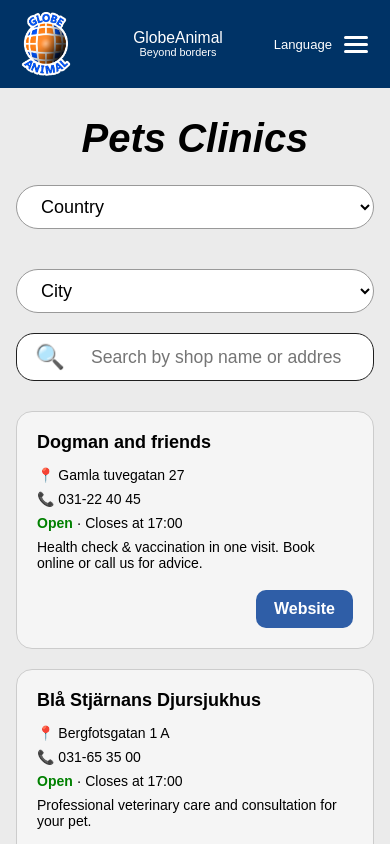
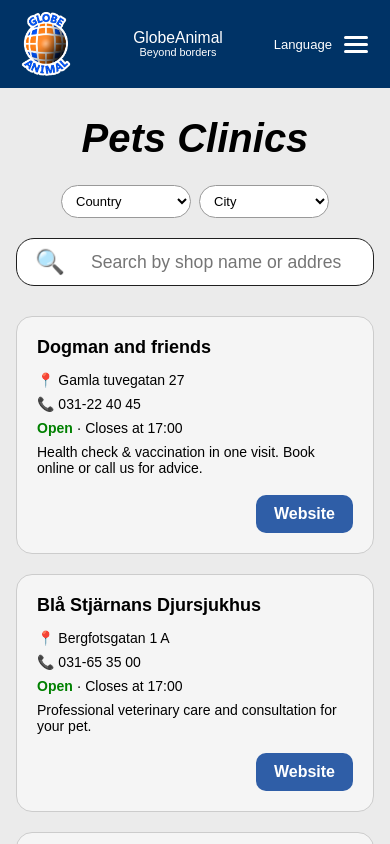
Before and after one commit to MalahatM/GlobeAnimal, a React (Vite) app: page /clinics in a window 390 px wide. Shown: the top 844 px of the page. Built offline with nearby package versions, Linux system fonts and the light colour scheme.

Commit message:
style(filters): improve clinic and insurance filter layout.

```diff
--- a/src/pages/ClinicsPage/ClinicsPage.module.css
+++ b/src/pages/ClinicsPage/ClinicsPage.module.css
@@ -1,11 +1,10 @@
-/* صفحه اصلی */
+
 .container {
   padding: 28px 0 40px;
   width: min(100% - 32px, 1200px);
   margin: 0 auto;
 }
 
-/* عنوان */
 .title {
   margin: 0 0 24px;
   text-align: center;
@@ -14,34 +13,38 @@
   font-style: italic;
 }
 
-/* فیلترها */
+
 .filters {
   display: flex;
   justify-content: center;
-  gap: 40px;
+  align-items: center;
+  gap: 12px;
   margin-bottom: 20px;
-  flex-wrap: wrap;
+  flex-wrap: nowrap;
 }
 
 .filters select {
-  padding: 10px 20px;
-  border-radius: 25px;
+  width: 150px;
+  padding: 8px 12px;
+  border-radius: 18px;
   border: 1px solid #999;
   background: #fff;
   cursor: pointer;
+  font-size: 14px;
 }
 
-/* سرچ */
+
+
 .search {
   display: flex;
   justify-content: center;
   margin-bottom: 30px;
 }
 
-/* کارت‌ها */
+
 .cards {
   display: grid;
-  grid-template-columns: repeat(2, 1fr); /* 👈 دقیقا 2 تا در هر ردیف */
+  grid-template-columns: repeat(2, 1fr);
   gap: 20px;
 }
 
@@ -54,7 +57,7 @@
 
   display: flex;
   flex-direction: column;
-  justify-content: space-between; /* 👈 مهم */
+  justify-content: space-between;
 }
 
 
@@ -65,7 +68,7 @@
   box-shadow: 0 6px 14px rgba(0, 0, 0, 0.1);
 }
 
-/* متن‌ها */
+
 .card h3 {
   margin: 0 0 10px;
   font-size: 18px;
@@ -79,13 +82,13 @@
   color: green;
   font-weight: 600;
 }
-/* دکمه داخل کارت (آبی 🔵) */
+
 .btn {
   margin-top: 15px;
   padding: 10px 18px;
   border: none;
   border-radius: 10px;
-  background-color: #2f5ea7; /* 👈 آبی */
+  background-color: #2f5ea7;
   color: white;
   font-weight: 600;
   cursor: pointer;
@@ -107,7 +110,7 @@
   padding: 14px 40px;
   border-radius: 14px;
   border: none;
-  background-color: #2f5ea7; /* آبی */
+  background-color: #2f5ea7;
   color: white;
   font-size: 18px;
   font-weight: 600;
@@ -123,9 +126,24 @@
   transform: scale(0.96);
 }
 
-/* 📱 ریسپانسیو */
+
 @media (max-width: 768px) {
   .cards {
-    grid-template-columns: 1fr; /* موبایل: 1 ستونه */
+    grid-template-columns: 1fr;
   }
 }
+@media (max-width: 768px) {
+  .filters {
+    gap: 8px;
+  }
+
+  .filters select {
+    width: 130px;
+    font-size: 13px;
+    padding: 7px 10px;
+  }
+
+  .cards {
+    grid-template-columns: 1fr;
+  }
+}
--- a/src/pages/PetInsurancePage/PetInsurancePage.module.css
+++ b/src/pages/PetInsurancePage/PetInsurancePage.module.css
@@ -12,24 +12,29 @@
   font-weight: 700;
   font-style: italic;
 }
+
 /* filters */
 
 .filters {
   display: flex;
   justify-content: center;
-  gap: 100px;
-  margin-bottom: 30px;
-  flex-wrap: wrap;
+  align-items: center;
+  gap: 12px;
+  margin-bottom: 24px;
+  flex-wrap: nowrap;
 }
 
 .filters select {
-  padding: 10px 25px;
-  border-radius: 25px;
+  width: 150px;
+  padding: 8px 12px;
+  border-radius: 18px;
   border: 1px solid #999;
-  background: rgb(253, 252, 252);
+  background: #fff;
   cursor: pointer;
   font-size: 14px;
 }
+
+/* search */
 
 .searchSection {
   width: clamp(320px, 50%, 700px);
@@ -44,7 +49,7 @@
   grid-template-columns: 1fr;
   gap: 25px;
   justify-items: center;
-    margin-top: 20px;
+  margin-top: 20px;
 }
 
 /* card */
@@ -130,6 +135,8 @@
   background-color: #244a86;
 }
 
+/* load more */
+
 .loadMore {
   margin-top: 30px;
   padding: 14px 40px;
@@ -149,20 +156,30 @@
   box-shadow: 0 4px 10px rgba(0, 0, 0, 0.1);
 }
 
-/* hover */
 .loadMore:hover {
   background-color: #244fa8;
 }
 
-/* click */
 .loadMore:active {
   transform: scale(0.96);
 }
 
-/* 🟢 responsive */
+/* responsive */
 
 @media (min-width: 768px) {
   .cards {
     grid-template-columns: repeat(2, 1fr);
   }
 }
+
+@media (max-width: 768px) {
+  .filters {
+    gap: 8px;
+  }
+
+  .filters select {
+    width: 130px;
+    font-size: 13px;
+    padding: 7px 10px;
+  }
+}
```
